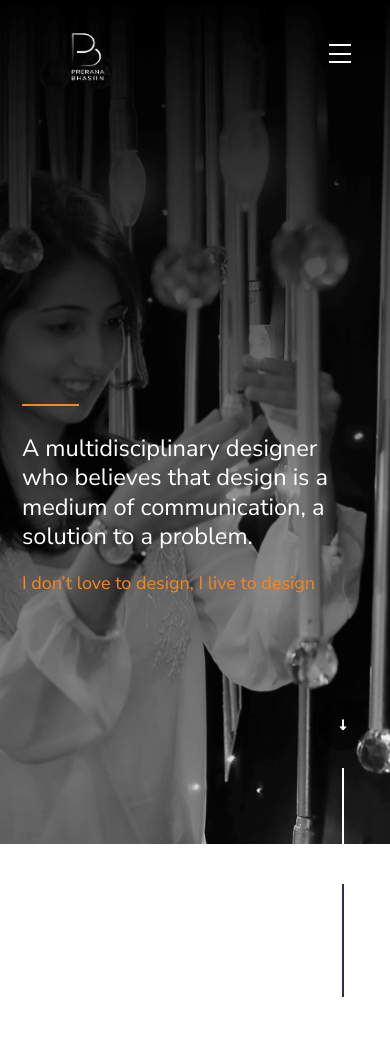
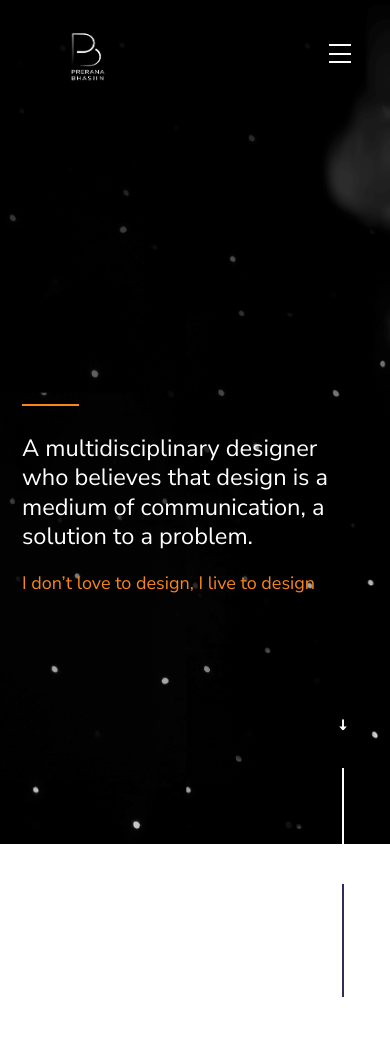
Before and after one commit to ImCalm9/DesignFullyYours, a PHP site: page /index.php in a window 390 px wide. Shown: the top 1043 px of the page. Run offline with PHP 8.4, Linux system fonts and the light colour scheme.

```diff
--- a/css/main.css
+++ b/css/main.css
@@ -2088,7 +2088,7 @@ input::-moz-focus-inner {
 @media screen and (max-width: 768px) {
   section[data-image-src="images/hero-bg-3000.png"]{
     /*background-image: url('/DesignFullyYours/images/hero-bg-768.png');*/
-    background: url('/images/hero-bg-3000.png') 90% 30% fixed;
+    background: url('/images/hero-bg-3000.png'); /*90% 30% fixed*/
     background-size: cover;
   }
 }
```
